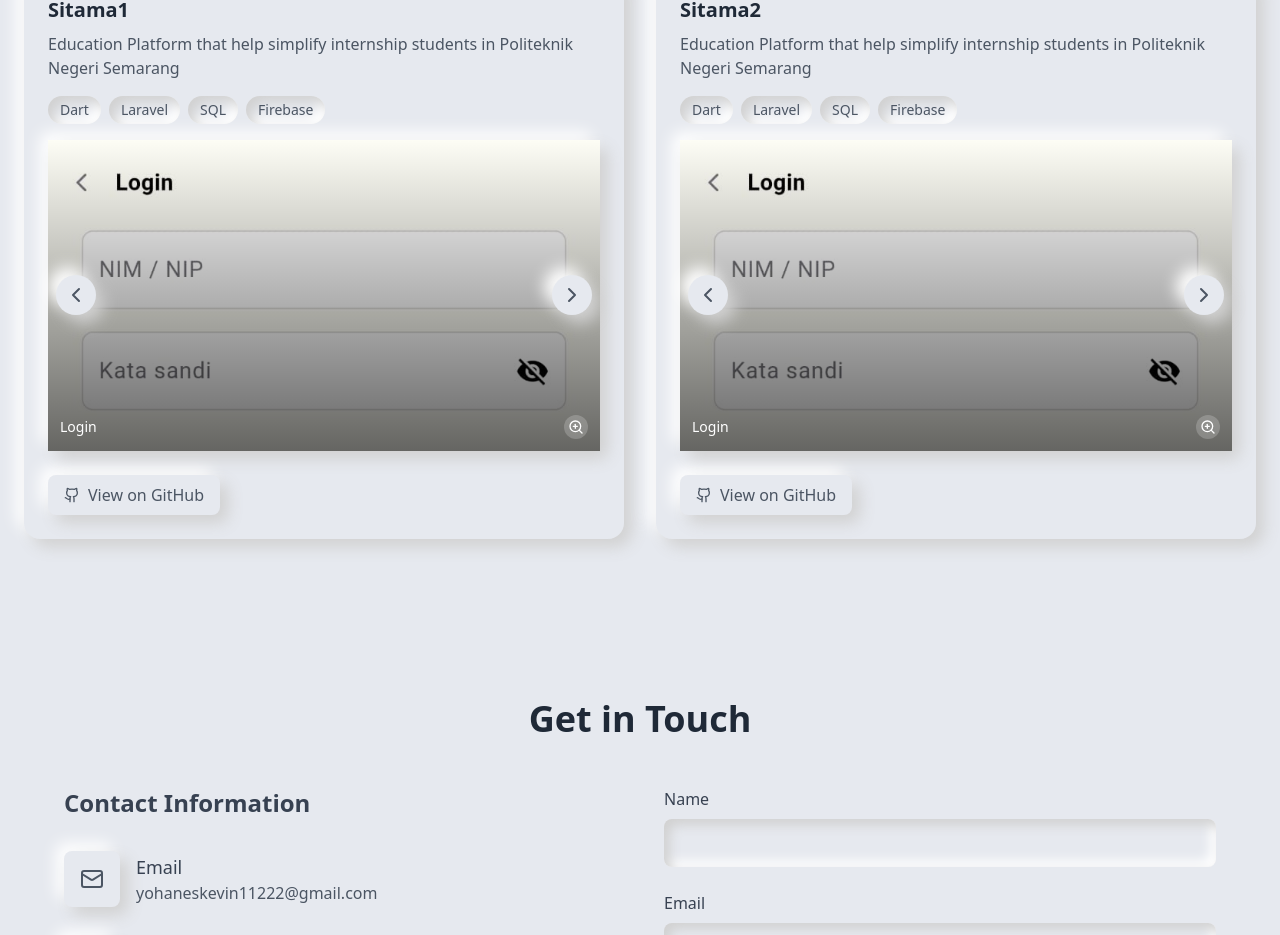
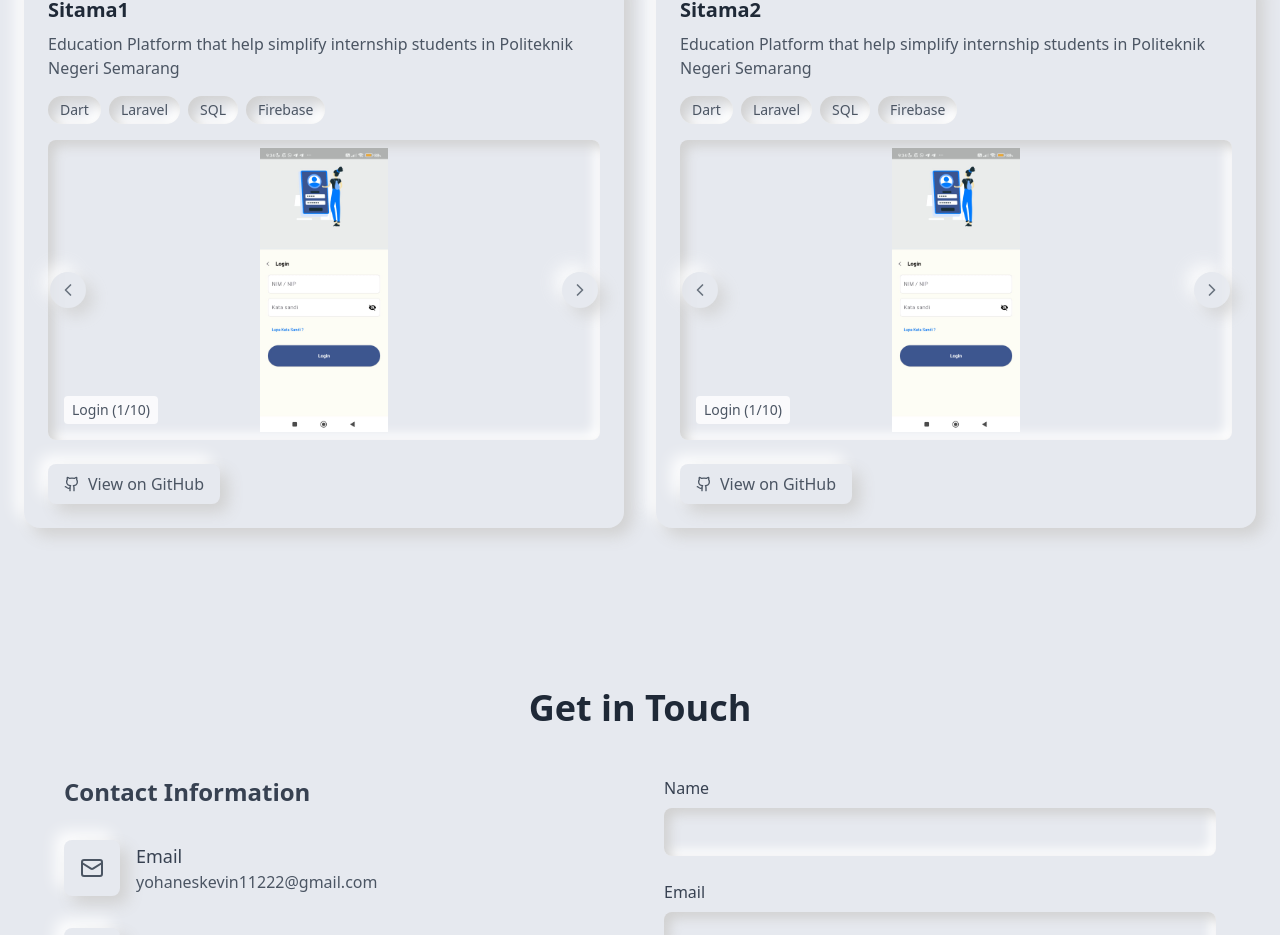
Before and after one commit to Kevin5621/yohanes-kevin-portofolio, a React (Vite) app: page / in a window 1280 px wide. Shown: the part 996-1931 px from the top of the page. Built offline with nearby package versions, Linux system fonts and the light colour scheme.

Commit message:
adjust - image display

```diff
--- a/src/components/ImageViewer.tsx
+++ b/src/components/ImageViewer.tsx
@@ -18,7 +18,10 @@ export const ImageViewer: React.FC<ImageViewerProps> = ({
   onPrev
 }) => {
   return (
-    <div className="fixed inset-0 bg-black/90 z-[60] flex items-center justify-center">
+    <div
+      className="fixed inset-0 bg-black/90 z-[60] flex items-center justify-center"
+      onClick={onClose}
+    >
       <button
         onClick={onClose}
         className="absolute top-4 right-4 p-2 rounded-full bg-gray-800/50 text-white hover:bg-gray-700/50 transition-colors"
@@ -27,7 +30,10 @@ export const ImageViewer: React.FC<ImageViewerProps> = ({
       </button>
 
       <button
-        onClick={onPrev}
+        onClick={(e) => {
+          e.stopPropagation();
+          onPrev();
+        }}
         className="absolute left-4 top-1/2 -translate-y-1/2 p-2 rounded-full bg-gray-800/50 text-white hover:bg-gray-700/50 transition-colors"
       >
         <ChevronLeftIcon size={24} />
@@ -37,10 +43,14 @@ export const ImageViewer: React.FC<ImageViewerProps> = ({
         src={images[currentIndex].image}
         alt={images[currentIndex].title}
         className="max-w-[90vw] max-h-[90vh] object-contain"
+        onClick={(e) => e.stopPropagation()}
       />
 
       <button
-        onClick={onNext}
+        onClick={(e) => {
+          e.stopPropagation();
+          onNext();
+        }}
         className="absolute right-4 top-1/2 -translate-y-1/2 p-2 rounded-full bg-gray-800/50 text-white hover:bg-gray-700/50 transition-colors"
       >
         <ChevronRightIcon size={24} />
--- a/src/components/ProjectCard.tsx
+++ b/src/components/ProjectCard.tsx
@@ -1,5 +1,5 @@
 import React, { useState, useCallback } from 'react';
-import { ChevronLeftIcon, ChevronRightIcon, GithubIcon, ZoomInIcon } from 'lucide-react';
+import { ChevronLeftIcon, ChevronRightIcon, GithubIcon } from 'lucide-react';
 import { ImageViewer } from './ImageViewer';
 
 interface ProjectImage {
@@ -38,11 +38,6 @@ export const ProjectCard: React.FC<ProjectCardProps> = ({
     e?.stopPropagation();
     setCurrentImageIndex((prev) => (prev - 1 + image.length) % image.length);
   }, [image.length]);
-
-  const handleImageClick = useCallback((e: React.MouseEvent) => {
-    e.stopPropagation();
-    setIsFullscreen(true);
-  }, []);
 
   return (
     <>
@@ -83,30 +78,20 @@ export const ProjectCard: React.FC<ProjectCardProps> = ({
 
           {image && image.length > 0 && (
             <div className="relative mt-4 mb-6">
-              <div className="rounded-lg shadow-neumorph dark:shadow-neumorph-dark">
+              <div className="rounded-lg bg-gray-100 dark:bg-dark shadow-neumorph-inset
+                            dark:shadow-neumorph-dark-inset p-2 h-[300px]">
                 <div
-                  className="relative overflow-hidden"
-                  style={{ paddingBottom: '56.25%' }}
+                  className="relative h-full rounded-lg overflow-hidden group"
+                  onClick={() => setIsFullscreen(true)}
                 >
                   <img
                     src={image[currentImageIndex].image}
                     alt={image[currentImageIndex].title}
-                    className="absolute inset-0 w-full h-full object-cover cursor-zoom-in"
-                    onClick={handleImageClick}
+                    className="w-full h-full object-contain cursor-pointer"
                   />
-                  <div className="absolute inset-0 bg-gradient-to-b from-transparent to-black/60">
-                    <div className="absolute bottom-0 left-0 right-0 p-3 flex justify-between items-center">
-                      <p className="text-white text-sm">
-                        {image[currentImageIndex].title}
-                      </p>
-                      <button
-                        onClick={handleImageClick}
-                        className="p-1 rounded-full bg-white/20 hover:bg-white/30 transition-colors"
-                      >
-                        <ZoomInIcon size={16} className="text-white" />
-                      </button>
-                    </div>
-                  </div>
+                  <p className="absolute bottom-2 left-2 text-sm text-gray-600 dark:text-gray-300 bg-white/80 dark:bg-black/80 px-2 py-1 rounded">
+                    {image[currentImageIndex].title} ({currentImageIndex + 1}/{image.length})
+                  </p>
                 </div>
               </div>
 
@@ -114,23 +99,27 @@ export const ProjectCard: React.FC<ProjectCardProps> = ({
                 <>
                   <button
                     onClick={handlePrev}
-                    className="absolute left-2 top-1/2 transform -translate-y-1/2 p-2 rounded-full
-                             shadow-neumorph dark:shadow-neumorph-dark hover:shadow-neumorph-hover
-                             dark:hover:shadow-neumorph-dark-hover bg-gray-100 dark:bg-dark
-                             text-gray-600 dark:text-gray-300 transition-all duration-200
-                             hover:scale-110"
+                    className="absolute left-0 top-1/2 transform -translate-y-1/2 w-10 h-10
+                             flex items-center justify-center opacity-80 hover:opacity-100
+                             transition-opacity duration-200"
                   >
-                    <ChevronLeftIcon size={24} />
+                    <div className="rounded-full p-2 bg-gray-100 dark:bg-dark shadow-neumorph
+                                dark:shadow-neumorph-dark hover:shadow-neumorph-hover
+                                dark:hover:shadow-neumorph-dark-hover">
+                      <ChevronLeftIcon size={20} className="text-gray-600 dark:text-gray-300" />
+                    </div>
                   </button>
                   <button
                     onClick={handleNext}
-                    className="absolute right-2 top-1/2 transform -translate-y-1/2 p-2 rounded-full
-                             shadow-neumorph dark:shadow-neumorph-dark hover:shadow-neumorph-hover
-                             dark:hover:shadow-neumorph-dark-hover bg-gray-100 dark:bg-dark
-                             text-gray-600 dark:text-gray-300 transition-all duration-200
-                             hover:scale-110"
+                    className="absolute right-0 top-1/2 transform -translate-y-1/2 w-10 h-10
+                             flex items-center justify-center opacity-80 hover:opacity-100
+                             transition-opacity duration-200"
                   >
-                    <ChevronRightIcon size={24} />
+                    <div className="rounded-full p-2 bg-gray-100 dark:bg-dark shadow-neumorph
+                                dark:shadow-neumorph-dark hover:shadow-neumorph-hover
+                                dark:hover:shadow-neumorph-dark-hover">
+                      <ChevronRightIcon size={20} className="text-gray-600 dark:text-gray-300" />
+                    </div>
                   </button>
                 </>
               )}
```
